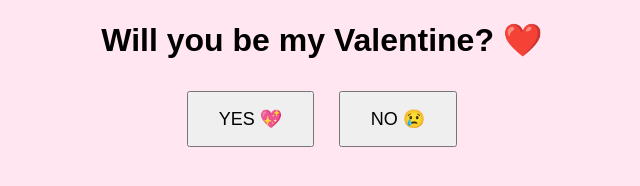
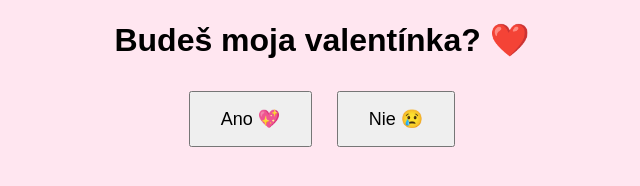
Before and after one commit to VtakDoDo/valentin, a plain HTML site: page index.html in a window 1280 px wide. Shown: the whole page, without its empty margins (318-958 px from the left). Drawn offline with Linux system fonts and the light colour scheme.

Commit message:
Update index.html

```diff
--- a/index.html
+++ b/index.html
@@ -1,7 +1,7 @@
 <!DOCTYPE html>
 <html>
 <head>
-<title>Be My Valentine?</title>
+<title>Budes moja valentinka?</title>
 <style>
 body {
   text-align: center;
@@ -21,10 +21,10 @@ button {
 
 <body>
 
-<h1>Will you be my Valentine? ❤️</h1>
+<h1>Budeš moja valentínka? ❤️</h1>
 
-<button onclick="alert('YAYYYY 💕 I love you!!')">YES 💖</button>
-<button id="noBtn">NO 😢</button>
+<button onclick="alert('YAYYYY 💕 Milujem ťa!!')">Ano 💖</button>
+<button id="noBtn">Nie 😢</button>
 
 <script>
 const noBtn = document.getElementById("noBtn");
```
